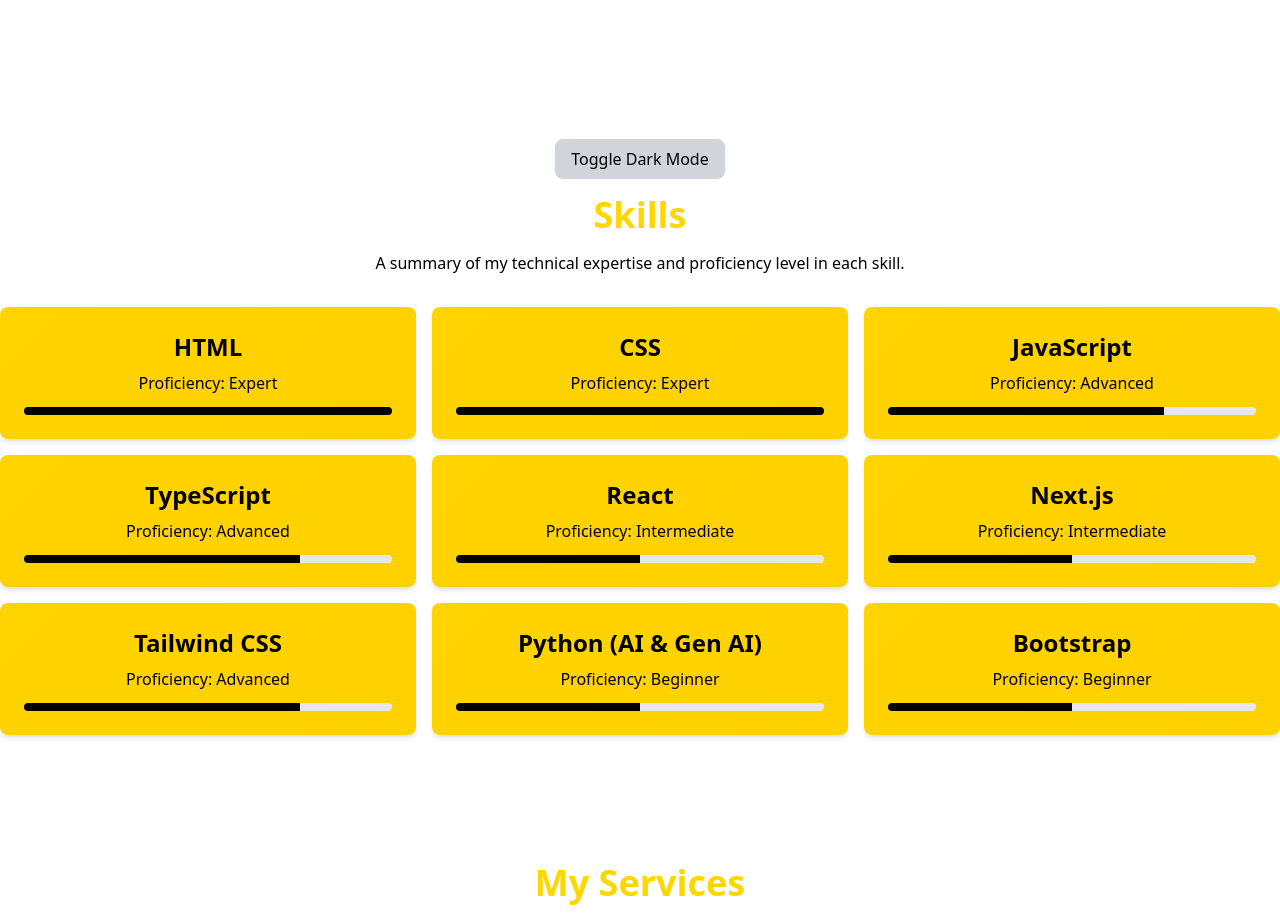
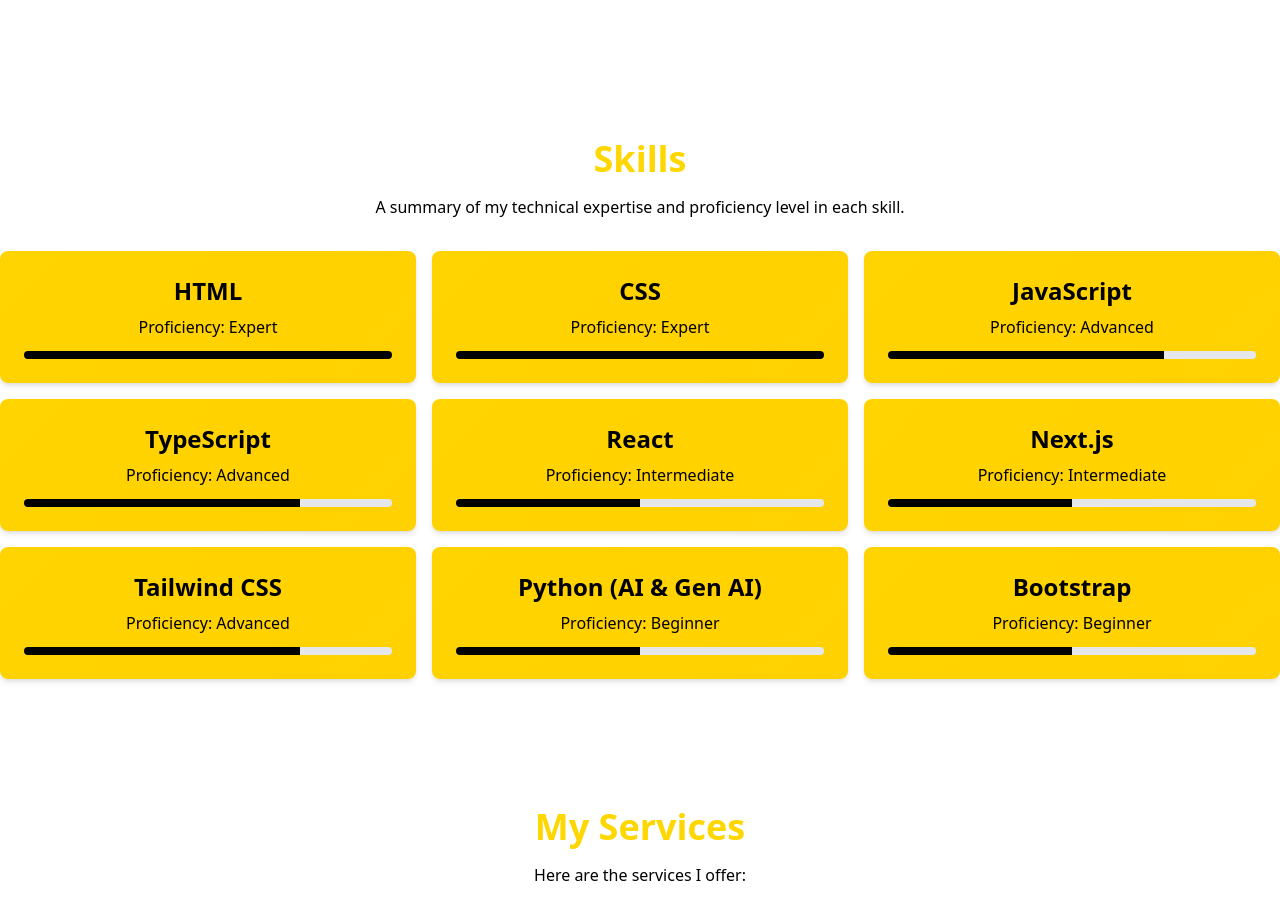
Before and after one commit to waleedkhan06/portfolio-website, a Next.js app: page / in a window 1280 px wide. Shown: the part 1100-2017 px from the top of the page. Built offline with nearby package versions, Linux system fonts and the light colour scheme.

Commit message:
portfolio website update

```diff
--- a/app/components/Skills.tsx
+++ b/app/components/Skills.tsx
@@ -15,7 +15,7 @@
 ];
 
 const Skills = () => {
-  const [darkMode, setDarkMode] = useState(false);
+  const [darkMode] = useState(false);  // Remove setDarkMode to avoid the error
 
   useEffect(() => {
     if (darkMode) {
@@ -28,13 +28,6 @@
   return (
     <section id="skills" className="py-16 bg-white dark:bg-gray-900 text-center">
       <div className="container mx-auto">
-        {/* Dark Mode Toggle Button */}
-        <button
-          onClick={() => setDarkMode(prev => !prev)}
-          className="mb-4 px-4 py-2 bg-gray-300 dark:bg-gray-700 text-black dark:text-white rounded-lg">
-          Toggle Dark Mode
-        </button>
-
         <h2 className="text-4xl font-semibold mb-4 text-soft-gold dark:text-cyan-400">
           Skills
         </h2>
```
